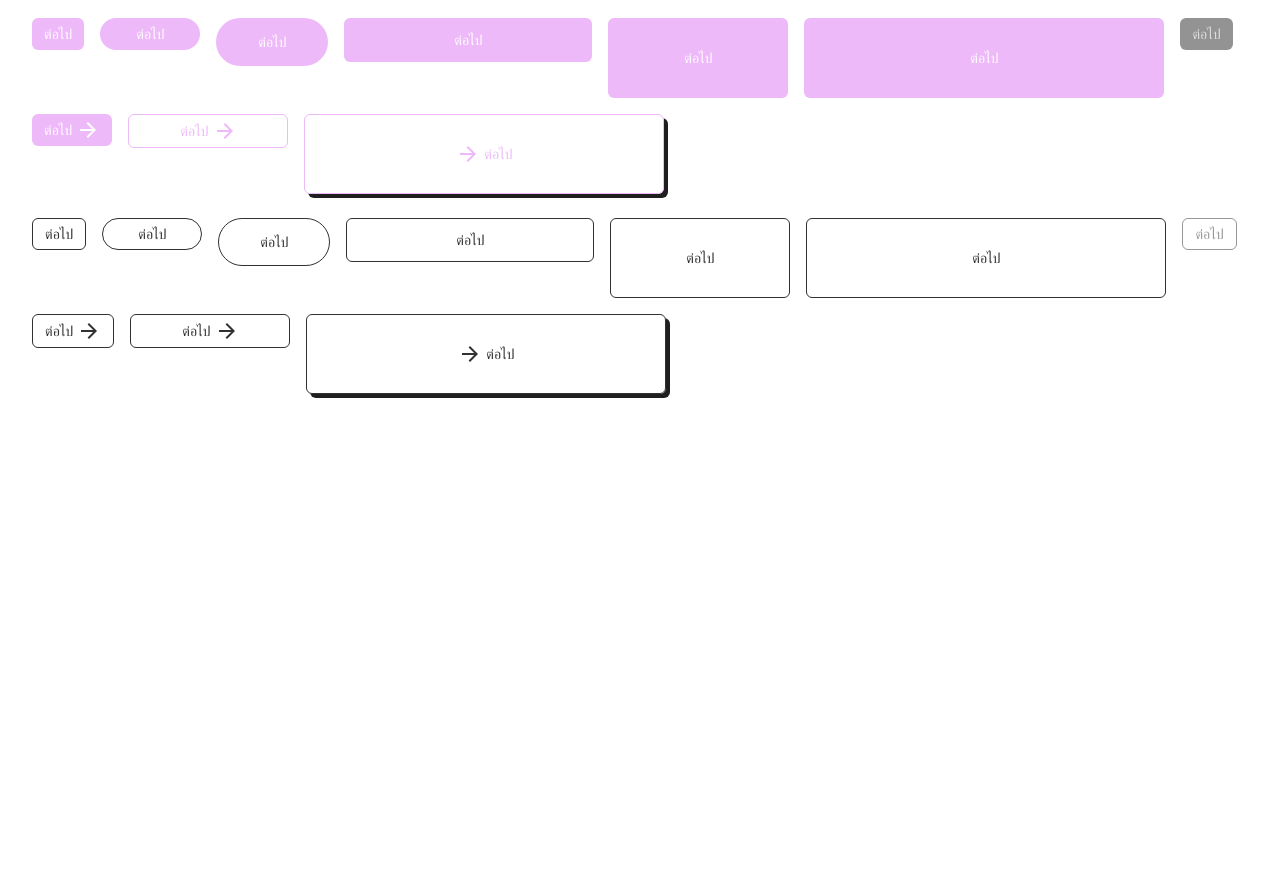
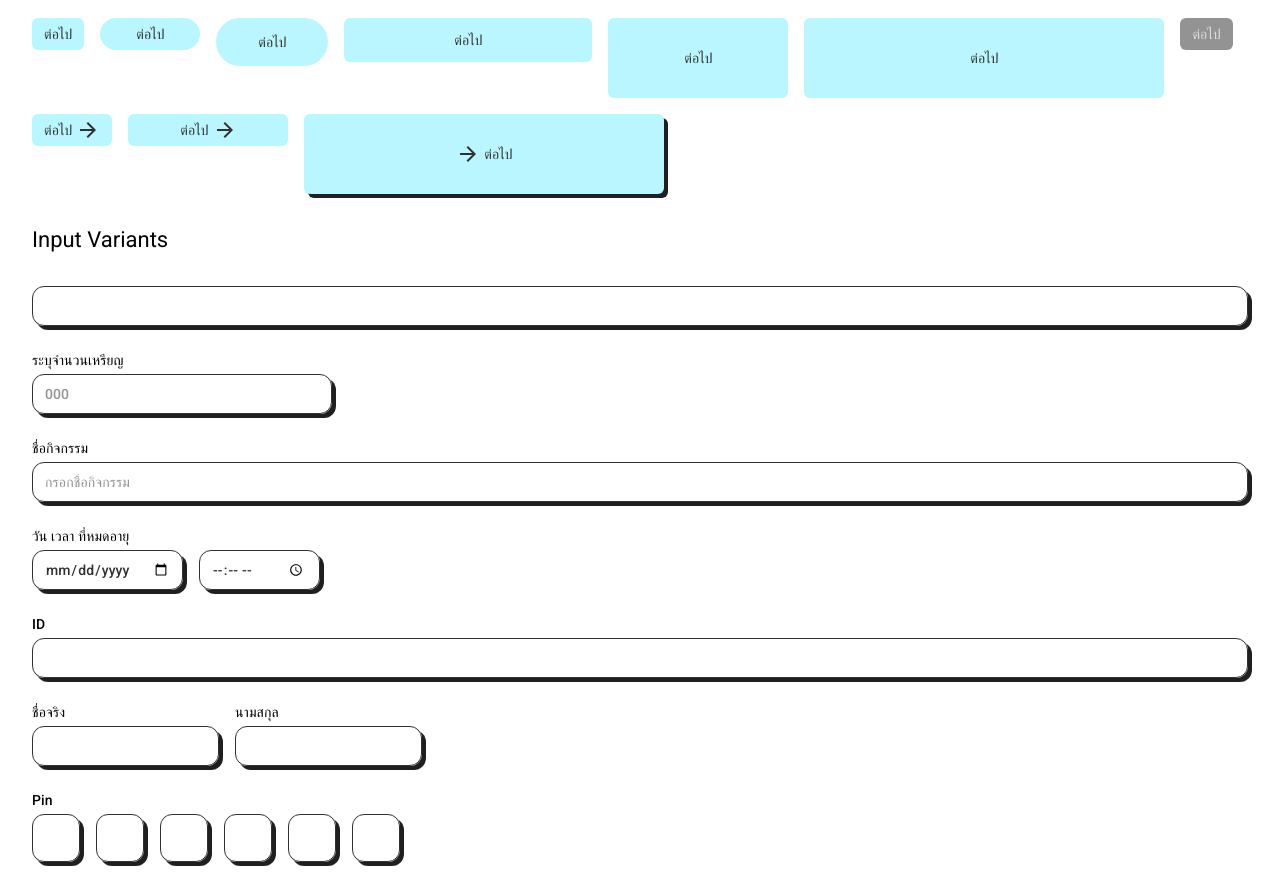
Before and after one commit to isd-sgcu/cucm25-frontend, a React (Vite) app: page / in a window 1280 px wide. Shown: the part 2062-2956 px from the top of the page. Before the commit the page ends 2488 px from the top, so only its background shows below. Built offline with nearby package versions, Linux system fonts and the light colour scheme.

Commit message:
chore: input variant

```diff
--- a/src/components/ComponentTest.tsx
+++ b/src/components/ComponentTest.tsx
@@ -1,5 +1,6 @@
 import { ArrowForward } from "@mui/icons-material";
 import { Button } from "./ui/button";
+import { Input } from "./ui/input";
 
 function ComponentTest() {
   return (
@@ -26,7 +27,7 @@ function ComponentTest() {
               ต่อไป
               <ArrowForward />
             </Button>
-            <Button size="xxl" className="border shadow-make-cartoonish ">
+            <Button size="xxl" className="shadow-make-cartoonish ">
               <ArrowForward />
               ต่อไป
             </Button>
@@ -64,93 +65,115 @@ function ComponentTest() {
             <Button
               variant="outline"
               size="xxl"
-              className="border shadow-make-cartoonish"
+              className="shadow-make-cartoonish"
             >
               <ArrowForward />
               ต่อไป
             </Button>
           </div>
 
-          {/* Pink Buttons */}
+          {/* Blue Buttons */}
           <div className="flex gap-4 flex-wrap">
-            <Button color={"pink"}>ต่อไป</Button>
-            <Button size="sm" color={"pink"}>
+            <Button color="light-blue">ต่อไป</Button>
+            <Button size="sm" color="light-blue">
               ต่อไป
             </Button>
-            <Button size="md" color={"pink"}>
+            <Button size="md" color="light-blue">
               ต่อไป
             </Button>
-            <Button size="lg" color={"pink"}>
+            <Button size="lg" color="light-blue">
               ต่อไป
             </Button>
-            <Button size="xl" color={"pink"}>
+            <Button size="xl" color="light-blue">
               ต่อไป
             </Button>
-            <Button size="xxl" color={"pink"}>
+            <Button size="xxl" color="light-blue">
               ต่อไป
             </Button>
-            <Button disabled color={"pink"}>
+            <Button disabled color="light-blue">
               ต่อไป
             </Button>
-            <Button color={"pink"}>
+            <Button color="light-blue">
               ต่อไป
               <ArrowForward />
             </Button>
-            <Button variant="outline" color={"pink"} style={{ width: 160 }}>
+            <Button color="light-blue" style={{ width: 160 }}>
               ต่อไป
               <ArrowForward />
             </Button>
             <Button
-              variant="outline"
-              color={"pink"}
+              color="light-blue"
               size="xxl"
-              className="border shadow-make-cartoonish"
+              className="shadow-make-cartoonish"
             >
               <ArrowForward />
               ต่อไป
             </Button>
           </div>
+        </div>
+      </div>
 
-          {/* Black Outline Buttons */}
-          <div className="flex gap-4 flex-wrap">
-            <Button variant="outline" color={"black"}>
-              ต่อไป
-            </Button>
-            <Button variant="outline" size="sm" color={"black"}>
-              ต่อไป
-            </Button>
-            <Button variant="outline" size="md" color={"black"}>
-              ต่อไป
-            </Button>
-            <Button variant="outline" size="lg" color={"black"}>
-              ต่อไป
-            </Button>
-            <Button variant="outline" size="xl" color={"black"}>
-              ต่อไป
-            </Button>
-            <Button variant="outline" size="xxl" color={"black"}>
-              ต่อไป
-            </Button>
-            <Button variant="outline" disabled color={"black"}>
-              ต่อไป
-            </Button>
-            <Button variant="outline" color={"black"}>
-              ต่อไป
-              <ArrowForward />
-            </Button>
-            <Button variant="outline" color={"black"} style={{ width: 160 }}>
-              ต่อไป
-              <ArrowForward />
-            </Button>
-            <Button
-              variant="outline"
-              color={"black"}
-              size="xxl"
-              className="border shadow-make-cartoonish"
-            >
-              <ArrowForward />
-              ต่อไป
-            </Button>
+      {/* Input Variant */}
+      <div className="flex flex-col gap-8">
+        <h1 className="title-large">Input Variants</h1>
+
+        <div className="flex flex-col gap-6">
+          <Input />
+          <Input
+            label="ระบุจำนวนเหรียญ"
+            placeholder="000"
+            type="number"
+            inputSize={"xl"}
+            min={1}
+          />
+          <Input label="ชื่อกิจกรรม" placeholder="กรอกชื่อกิจกรรม" />
+          <div className="flex items-center gap-4">
+            <Input label="วัน เวลา ที่หมดอายุ" type="date" inputSize={"lg"} />
+            <Input type="time" containerClassName="translate-y-3" />
+          </div>
+
+          <Input label="ID" />
+          <div className="flex w-full items-center gap-4">
+            <Input label="ชื่อจริง" />
+            <Input label="นามสกุล" />
+          </div>
+          <div className="flex w-full items-center gap-4">
+            <Input
+              label="Pin"
+              inputSize={"sm"}
+              maxLength={1}
+              inputClassName="text-center"
+            />
+            <Input
+              containerClassName="translate-y-3"
+              inputSize={"sm"}
+              inputClassName="text-center"
+              maxLength={1}
+            />
+            <Input
+              containerClassName="translate-y-3"
+              inputSize={"sm"}
+              inputClassName="text-center"
+              maxLength={1}
+            />
+            <Input
+              containerClassName="translate-y-3"
+              inputSize={"sm"}
+              inputClassName="text-center"
+              maxLength={1}
+            />
+            <Input
+              containerClassName="translate-y-3"
+              inputSize={"sm"}
+              inputClassName="text-center"
+              maxLength={1}
+            />
+            <Input
+              containerClassName="translate-y-3"
+              inputSize={"sm"}
+              inputClassName="text-center"
+              maxLength={1}
+            />
           </div>
         </div>
       </div>
--- /dev/null
+++ b/src/components/ui/input.tsx
@@ -0,0 +1,71 @@
+import * as React from "react";
+import { cva, type VariantProps } from "class-variance-authority";
+import { cn } from "@/lib/utils";
+
+const inputVariants = cva(
+  "min-w-0 max-w-full rounded-xl border bg-transparent px-3 py-1 outline-none text-black shadow-make-cartoonish disabled:cursor-not-allowed disabled:opacity-50 title-small placeholder:text-deep-deep-grey",
+  {
+    variants: {
+      inputSize: {
+        default: "h-10",
+        sm: "max-w-[48px] h-[48px]",
+        md: "max-w-[120px] h-10",
+        lg: "max-w-[200px] h-10",
+        xl: "max-w-[300px] h-10",
+      },
+    },
+    defaultVariants: {
+      inputSize: "default",
+    },
+  }
+);
+
+export interface InputProps
+  extends React.ComponentProps<"input">,
+    VariantProps<typeof inputVariants> {
+  label?: string;
+  labelClassName?: string;
+  inputClassName?: string;
+  containerClassName?: string;
+}
+
+const Input = React.forwardRef<HTMLInputElement, InputProps>(
+  (
+    {
+      label,
+      labelClassName,
+      containerClassName,
+      inputSize,
+      inputClassName,
+      id,
+      ...props
+    },
+    ref
+  ) => {
+    const inputId = id ?? React.useId();
+
+    return (
+      <div className={cn("flex flex-col gap-1", containerClassName)}>
+        {label && (
+          <label
+            htmlFor={inputId}
+            className={cn("label-large", labelClassName)}
+          >
+            {label}
+          </label>
+        )}
+
+        <input
+          id={inputId}
+          ref={ref}
+          className={cn(inputVariants({ inputSize }), inputClassName)}
+          {...props}
+        />
+      </div>
+    );
+  }
+);
+
+Input.displayName = "Input";
+
+export { Input };
```
